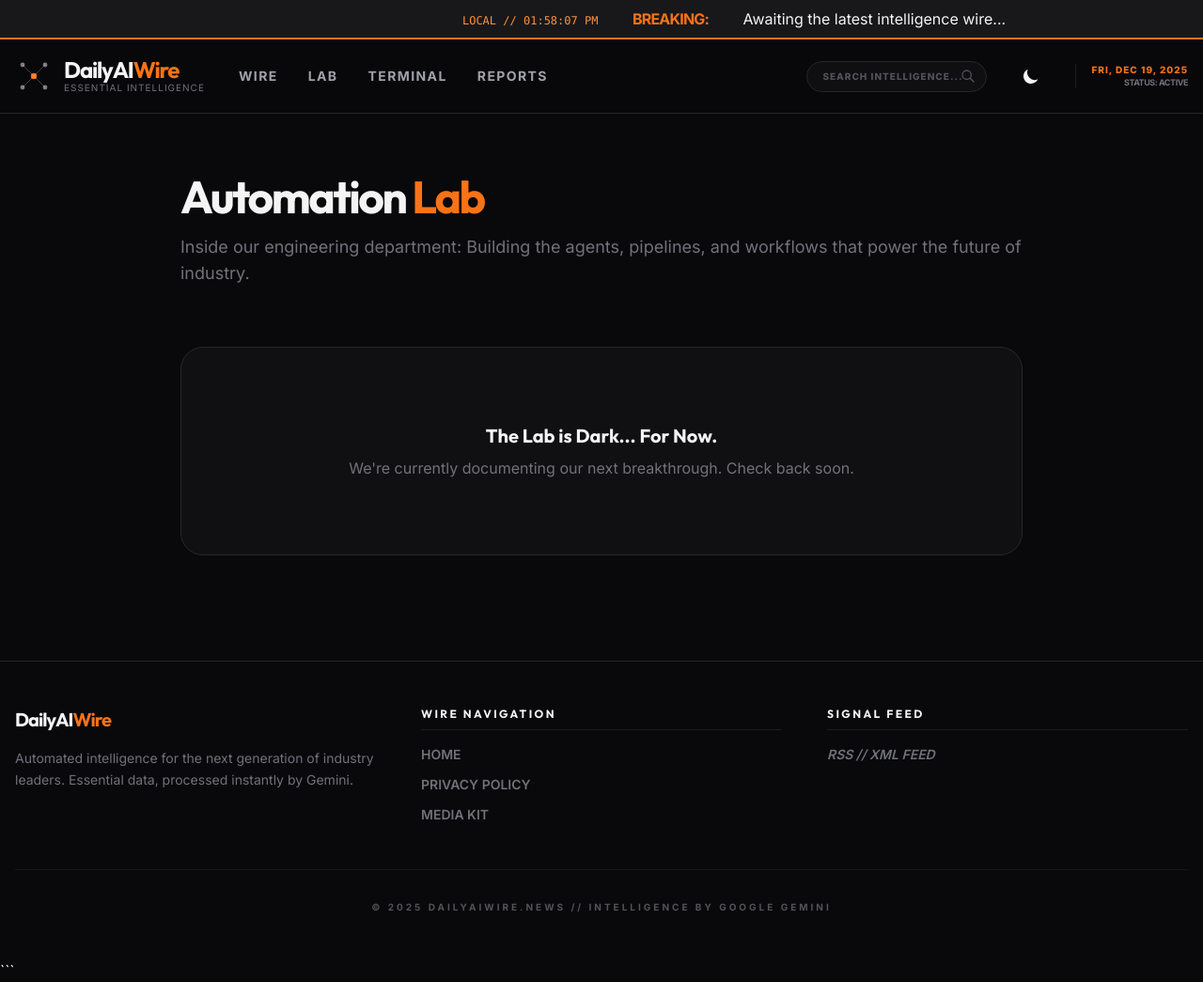
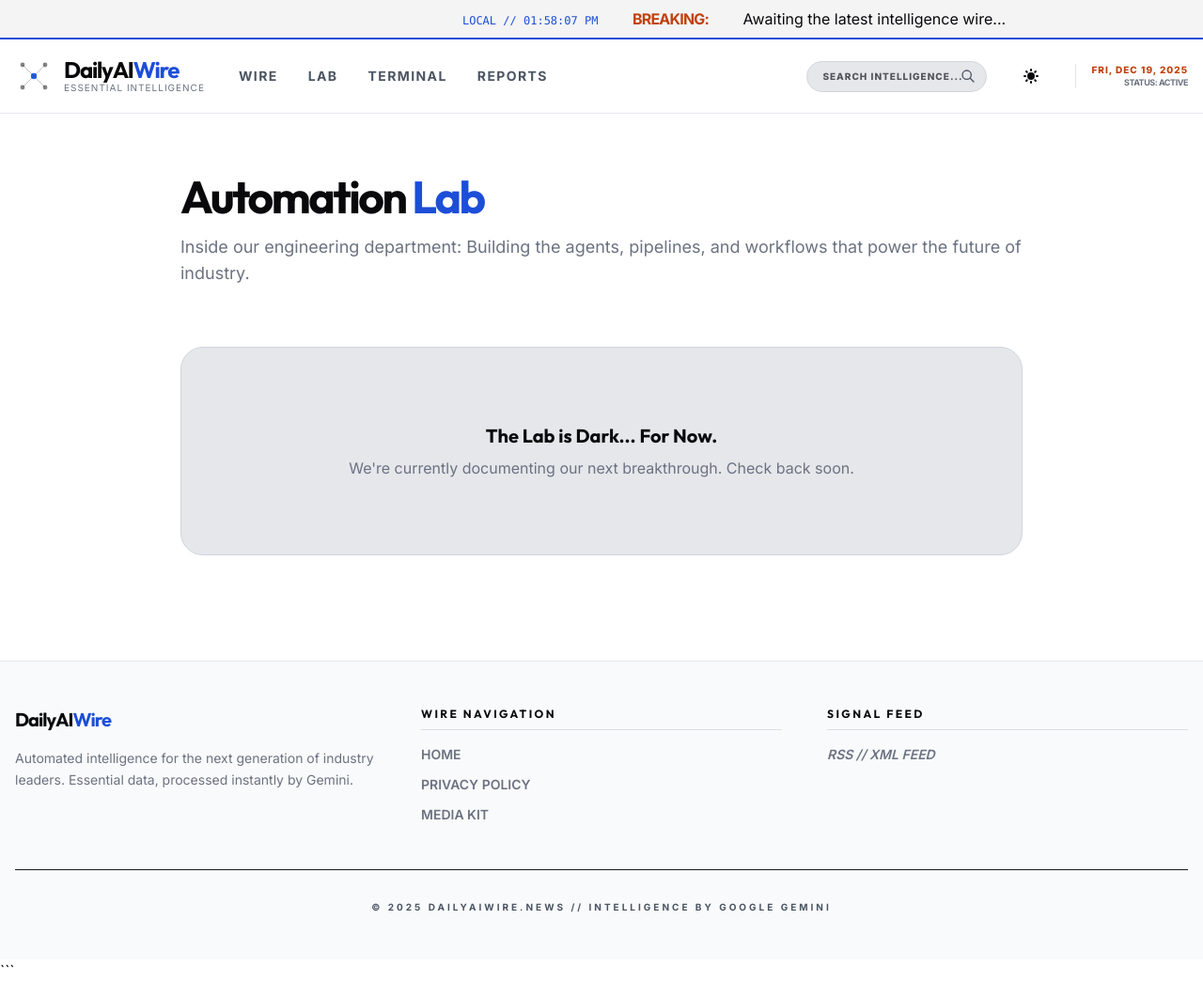
Before and after one commit to eoz1122/dailyaiwire.news, a Flask app: page /lab in a window 1280 px wide. Shown: the whole page at 94% size. Run offline with Flask 3, Linux system fonts and the light colour scheme; data that the repository does not hold is empty; some libraries are stand-ins or nearby versions.

Commit message:
Major redesign: Light mode default, orange to blue, add carousel

```diff
--- a/templates/404.html
+++ b/templates/404.html
@@ -6,7 +6,7 @@
 <div class="container mx-auto px-4 py-20 max-w-2xl text-center">
     <div class="glass-card p-12 rounded-3xl">
         <div class="mb-8">
-            <svg class="w-24 h-24 mx-auto text-orange-500" fill="none" stroke="currentColor" viewBox="0 0 24 24">
+            <svg class="w-24 h-24 mx-auto text-blue-600" fill="none" stroke="currentColor" viewBox="0 0 24 24">
                 <path stroke-linecap="round" stroke-linejoin="round" stroke-width="2"
                     d="M9.172 16.172a4 4 0 015.656 0M9 10h.01M15 10h.01M21 12a9 9 0 11-18 0 9 9 0 0118 0z"></path>
             </svg>
@@ -21,7 +21,7 @@
 
         <div class="flex flex-col sm:flex-row gap-4 justify-center">
             <a href="/"
-                class="px-8 py-3 bg-orange-600 hover:bg-orange-700 text-white font-bold uppercase text-xs tracking-widest rounded-xl transition-all">
+                class="px-8 py-3 bg-blue-700 hover:bg-blue-800 text-white font-bold uppercase text-xs tracking-widest rounded-xl transition-all">
                 Return to Wire
             </a>
             <a href="/lab"
--- a/templates/500.html
+++ b/templates/500.html
@@ -22,7 +22,7 @@
 
         <div class="flex flex-col sm:flex-row gap-4 justify-center">
             <a href="/"
-                class="px-8 py-3 bg-orange-600 hover:bg-orange-700 text-white font-bold uppercase text-xs tracking-widest rounded-xl transition-all">
+                class="px-8 py-3 bg-blue-700 hover:bg-blue-800 text-white font-bold uppercase text-xs tracking-widest rounded-xl transition-all">
                 Return to Wire
             </a>
             <button onclick="location.reload()"
--- a/templates/base.html
+++ b/templates/base.html
@@ -78,7 +78,7 @@
             --border-color: #27272a;
             --card-bg: rgba(24, 24, 27, 0.7);
             --header-bg: rgba(9, 9, 11, 0.85);
-            --accent-orange: #f97316;
+            --accent-blue: #2563eb;
         }
 
         .light-mode {
@@ -89,7 +89,7 @@
             --border-color: #e5e7eb;
             --card-bg: rgba(255, 255, 255, 0.9);
             --header-bg: rgba(255, 255, 255, 0.9);
-            --accent-orange: #ea580c;
+            --accent-blue: #1d4ed8;
         }
 
         body {
@@ -106,8 +106,8 @@
             font-family: 'Outfit', sans-serif;
         }
 
-        .orange-accent {
-            color: var(--accent-orange);
+        .blue-accent {
+            color: var(--accent-blue);
         }
 
         .ticker-wrap {
@@ -115,7 +115,7 @@
             overflow: hidden;
             background: var(--bg-secondary);
             padding: 0.5rem 0;
-            border-bottom: 2px solid var(--accent-orange);
+            border-bottom: 2px solid var(--accent-blue);
         }
 
         .ticker-content {
@@ -142,7 +142,7 @@
         }
 
         .glass-card:hover {
-            border-color: var(--accent-orange);
+            border-color: var(--accent-blue);
             transform: translateY(-4px);
             box-shadow: 0 20px 40px -10px rgba(0, 0, 0, 0.2);
         }
@@ -178,7 +178,7 @@
             color: #111827 !important;
         }
 
-        .light-mode .text-white:not(.bg-red-600):not(.bg-orange-600):not(.bg-green-600):not(.bg-blue-600):not(.hero-title),
+        .light-mode .text-white:not(.bg-red-600):not(.bg-blue-700):not(.bg-green-600):not(.bg-blue-600):not(.hero-title),
         .light-mode h1:not(.hero-title),
         .light-mode h2,
         .light-mode h3,
@@ -219,8 +219,8 @@
             border-color: #d1d5db !important;
         }
 
-        .light-mode .bg-orange-600\/10,
-        .light-mode .bg-orange-500\/10 {
+        .light-mode .bg-blue-700\/10,
+        .light-mode .bg-blue-600\/10 {
             background-color: rgba(234, 88, 12, 0.15) !important;
         }
 
@@ -248,7 +248,7 @@
             color: #1d4ed8 !important;
         }
 
-        .light-mode .text-orange-500 {
+        .light-mode .text-blue-600 {
             color: #c2410c !important;
         }
 
@@ -313,7 +313,7 @@
         }
 
         .light-mode .article-card a[class*="bg-zinc-800\/50"]:hover {
-            background-color: #ea580c !important;
+            background-color: #1d4ed8 !important;
             color: #ffffff !important;
         }
 
@@ -330,8 +330,8 @@
     <!-- Top Ticker -->
     <div class="ticker-wrap">
         <div class="ticker-content">
-            <span id="local-time" class="mx-4 font-mono text-xs text-orange-400"></span>
-            <span class="mx-4 font-bold text-orange-500 uppercase tracking-tighter">BREAKING:</span>
+            <span id="local-time" class="mx-4 font-mono text-xs text-blue-500"></span>
+            <span class="mx-4 font-bold text-blue-600 uppercase tracking-tighter">BREAKING:</span>
             {% if articles %}
             {% for art in articles[:5] %}
             <span class="mx-4 font-medium">• {{ art.title }}</span>
@@ -349,7 +349,7 @@
                 <a href="/" class="flex items-center space-x-3 group min-h-[44px]" aria-label="DailyAIWire Home">
                     <svg width="40" height="40" viewBox="0 0 100 100"
                         class="group-hover:rotate-12 transition-transform duration-300">
-                        <circle cx="50" cy="50" r="8" fill="#f97316" />
+                        <circle cx="50" cy="50" r="8" fill="#2563eb" />
                         <circle cx="20" cy="20" r="6" class="fill-current text-[var(--text-primary)] opacity-50" />
                         <circle cx="80" cy="20" r="6" class="fill-current text-[var(--text-primary)] opacity-50" />
                         <circle cx="20" cy="80" r="6" class="fill-current text-[var(--text-primary)] opacity-50" />
@@ -366,18 +366,18 @@
                     <div class="flex flex-col">
                         <span
                             class="text-2xl font-bold tracking-tighter brand-font leading-none text-[var(--text-primary)]">DailyAI<span
-                                class="orange-accent">Wire</span></span>
+                                class="blue-accent">Wire</span></span>
                         <span class="text-[10px] text-zinc-500 font-medium tracking-widest uppercase">Essential
                             Intelligence</span>
                     </div>
                 </a>
                 <nav class="hidden lg:flex space-x-6 text-sm font-bold tracking-widest text-zinc-400">
-                    <a href="/" class="hover:text-orange-500 transition-colors uppercase py-2 px-1">Wire</a>
-                    <a href="/lab" class="hover:text-orange-500 transition-colors uppercase py-2 px-1">Lab</a>
+                    <a href="/" class="hover:text-blue-600 transition-colors uppercase py-2 px-1">Wire</a>
+                    <a href="/lab" class="hover:text-blue-600 transition-colors uppercase py-2 px-1">Lab</a>
                     <a href="/?category=Tools"
-                        class="hover:text-orange-500 transition-colors uppercase py-2 px-1">Terminal</a>
+                        class="hover:text-blue-600 transition-colors uppercase py-2 px-1">Terminal</a>
                     <a href="/?category=Business"
-                        class="hover:text-orange-500 transition-colors uppercase py-2 px-1">Reports</a>
+                        class="hover:text-blue-600 transition-colors uppercase py-2 px-1">Reports</a>
                 </nav>
             </div>
 
@@ -385,9 +385,9 @@
                 <!-- Search Bar -->
                 <form action="/" method="GET" class="hidden md:flex items-center relative group">
                     <input type="text" name="q" placeholder="Search Intelligence..." value="{{ q or '' }}"
-                        class="bg-zinc-900/50 border border-zinc-800 text-zinc-300 text-[10px] font-black uppercase tracking-widest px-4 py-2 rounded-full w-48 focus:w-64 focus:border-orange-500 focus:outline-none transition-all duration-300 placeholder:text-zinc-600">
+                        class="bg-zinc-900/50 border border-zinc-800 text-zinc-300 text-[10px] font-black uppercase tracking-widest px-4 py-2 rounded-full w-48 focus:w-64 focus:border-blue-600 focus:outline-none transition-all duration-300 placeholder:text-zinc-600">
                     <button type="submit" aria-label="Search"
-                        class="absolute right-3 text-zinc-600 group-focus-within:text-orange-500 transition-colors">
+                        class="absolute right-3 text-zinc-600 group-focus-within:text-blue-600 transition-colors">
                         <svg class="w-4 h-4" fill="none" stroke="currentColor" viewBox="0 0 24 24">
                             <path stroke-linecap="round" stroke-linejoin="round" stroke-width="2"
                                 d="M21 21l-6-6m2-5a7 7 0 11-14 0 7 7 0 0114 0z" />
@@ -410,7 +410,7 @@
                 </button>
                 <div class="hidden sm:block text-right border-l pl-4 border-zinc-500/20">
                     <div id="display-date"
-                        class="text-[10px] font-black uppercase tracking-widest text-orange-500 leading-tight"></div>
+                        class="text-[10px] font-black uppercase tracking-widest text-blue-600 leading-tight"></div>
                     <div class="text-[9px] text-zinc-500 font-bold uppercase tracking-tighter">Status: Active</div>
                 </div>
             </div>
@@ -426,7 +426,7 @@
             <div class="grid grid-cols-1 md:grid-cols-3 gap-12">
                 <div>
                     <span class="text-xl font-bold tracking-tighter brand-font">DailyAI<span
-                            class="orange-accent">Wire</span></span>
+                            class="blue-accent">Wire</span></span>
                     <p class="text-zinc-500 mt-4 text-sm leading-relaxed">Automated intelligence for the next generation
                         of industry leaders. Essential data, processed instantly by Gemini.</p>
                 </div>
@@ -435,10 +435,10 @@
                         class="font-black mb-4 uppercase text-xs tracking-[0.2em] text-[var(--text-primary)] border-b border-zinc-500/20 pb-2">
                         Wire Navigation</h3>
                     <ul class="text-zinc-500 text-sm space-y-3 font-semibold">
-                        <li><a href="/" class="hover:text-orange-500 transition-colors uppercase">Home</a></li>
-                        <li><a href="/privacy" class="hover:text-orange-500 transition-colors uppercase">Privacy
+                        <li><a href="/" class="hover:text-blue-600 transition-colors uppercase">Home</a></li>
+                        <li><a href="/privacy" class="hover:text-blue-600 transition-colors uppercase">Privacy
                                 Policy</a></li>
-                        <li><a href="#" class="hover:text-orange-500 transition-colors uppercase">Media Kit</a></li>
+                        <li><a href="#" class="hover:text-blue-600 transition-colors uppercase">Media Kit</a></li>
                     </ul>
                 </div>
                 <div>
@@ -446,7 +446,7 @@
                         class="font-black mb-4 uppercase text-xs tracking-[0.2em] text-[var(--text-primary)] border-b border-zinc-500/20 pb-2">
                         Signal Feed</h3>
                     <ul class="text-zinc-500 text-sm space-y-3 font-semibold">
-                        <li><a href="/rss" class="hover:text-orange-500 transition-colors uppercase italic">RSS // XML
+                        <li><a href="/rss" class="hover:text-blue-600 transition-colors uppercase italic">RSS // XML
                                 Feed</a></li>
                     </ul>
                 </div>
@@ -478,7 +478,13 @@
         }
 
         themeToggle.addEventListener('click', () => setTheme(!document.body.classList.contains('light-mode')));
-        if (localStorage.getItem('theme') === 'light') setTheme(true);
+
+        // Set light mode as default
+        if (!localStorage.getItem('theme')) {
+            setTheme(true);
+        } else if (localStorage.getItem('theme') === 'light') {
+            setTheme(true);
+        }
 
         function updateTime() {
             const now = new Date();
--- a/templates/lab_index.html
+++ b/templates/lab_index.html
@@ -6,7 +6,7 @@
 <div class="container mx-auto px-4 py-16">
     <div class="max-w-4xl mx-auto">
         <div class="mb-16">
-            <h1 class="text-5xl font-black mb-4 tracking-tighter">Automation <span class="orange-accent">Lab</span></h1>
+            <h1 class="text-5xl font-black mb-4 tracking-tighter">Automation <span class="blue-accent">Lab</span></h1>
             <p class="text-zinc-500 text-lg">Inside our engineering department: Building the agents, pipelines, and
                 workflows that power the future of industry.</p>
         </div>
@@ -20,14 +20,14 @@
                             class="h-full w-full object-cover group-hover:scale-105 transition-transform duration-500">
                     </div>
                     <div class="p-8 md:w-2/3 flex flex-col justify-center">
-                        <div class="text-orange-500 text-[10px] font-black uppercase tracking-[0.2em] mb-2">Lab Report
+                        <div class="text-blue-600 text-[10px] font-black uppercase tracking-[0.2em] mb-2">Lab Report
                             // {{ post.published_at[:10] }}</div>
-                        <h2 class="text-3xl font-bold mb-4 group-hover:text-orange-500 transition-colors">
+                        <h2 class="text-3xl font-bold mb-4 group-hover:text-blue-600 transition-colors">
                             <a href="/lab/{{ post.slug }}">{{ post.title }}</a>
                         </h2>
                         <p class="text-zinc-400 mb-6 leading-relaxed">{{ post.subtitle }}</p>
                         <a href="/lab/{{ post.slug }}"
-                            class="inline-flex items-center text-orange-500 font-bold uppercase text-[10px] tracking-widest hover:translate-x-2 transition-transform">
+                            class="inline-flex items-center text-blue-600 font-bold uppercase text-[10px] tracking-widest hover:translate-x-2 transition-transform">
                             Enter the Lab <svg class="w-4 h-4 ml-2" fill="none" stroke="currentColor"
                                 viewBox="0 0 24 24">
                                 <path stroke-linecap="round" stroke-linejoin="round" stroke-width="2"
--- a/templates/privacy.html
+++ b/templates/privacy.html
@@ -4,7 +4,7 @@
 
 {% block content %}
 <div class="container mx-auto px-4 py-16 max-w-3xl">
-    <h1 class="text-4xl font-black mb-8 border-b-4 border-orange-500 pb-4">Privacy Policy</h1>
+    <h1 class="text-4xl font-black mb-8 border-b-4 border-blue-600 pb-4">Privacy Policy</h1>
 
     <div class="space-y-8 text-zinc-400 leading-relaxed">
         <section>
```
Also changed, not shown: templates/article.html (+23 -23 lines), templates/index.html (+106 -11 lines), templates/lab_post.html (+7 -7 lines).
